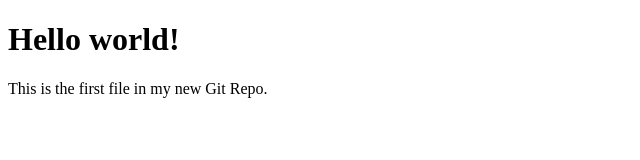
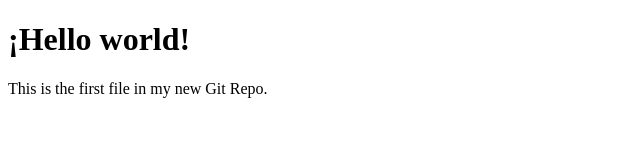
Before and after one commit to LaurySofy09/LaurySofy09.github.io, a plain HTML site: page index.html in a window 1280 px wide. Shown: the whole page, without its empty margins (0-640 px from the left). Drawn offline with Linux system fonts and the light colour scheme.

Commit message:
¡Default World!

```diff
--- a/index.html
+++ b/index.html
@@ -5,7 +5,7 @@
 </head>
 <body>
 
-<h1>Hello world!</h1>
+<h1>¡Hello world!</h1>
 <p>This is the first file in my new Git Repo.</p>
 
 </body>
```
